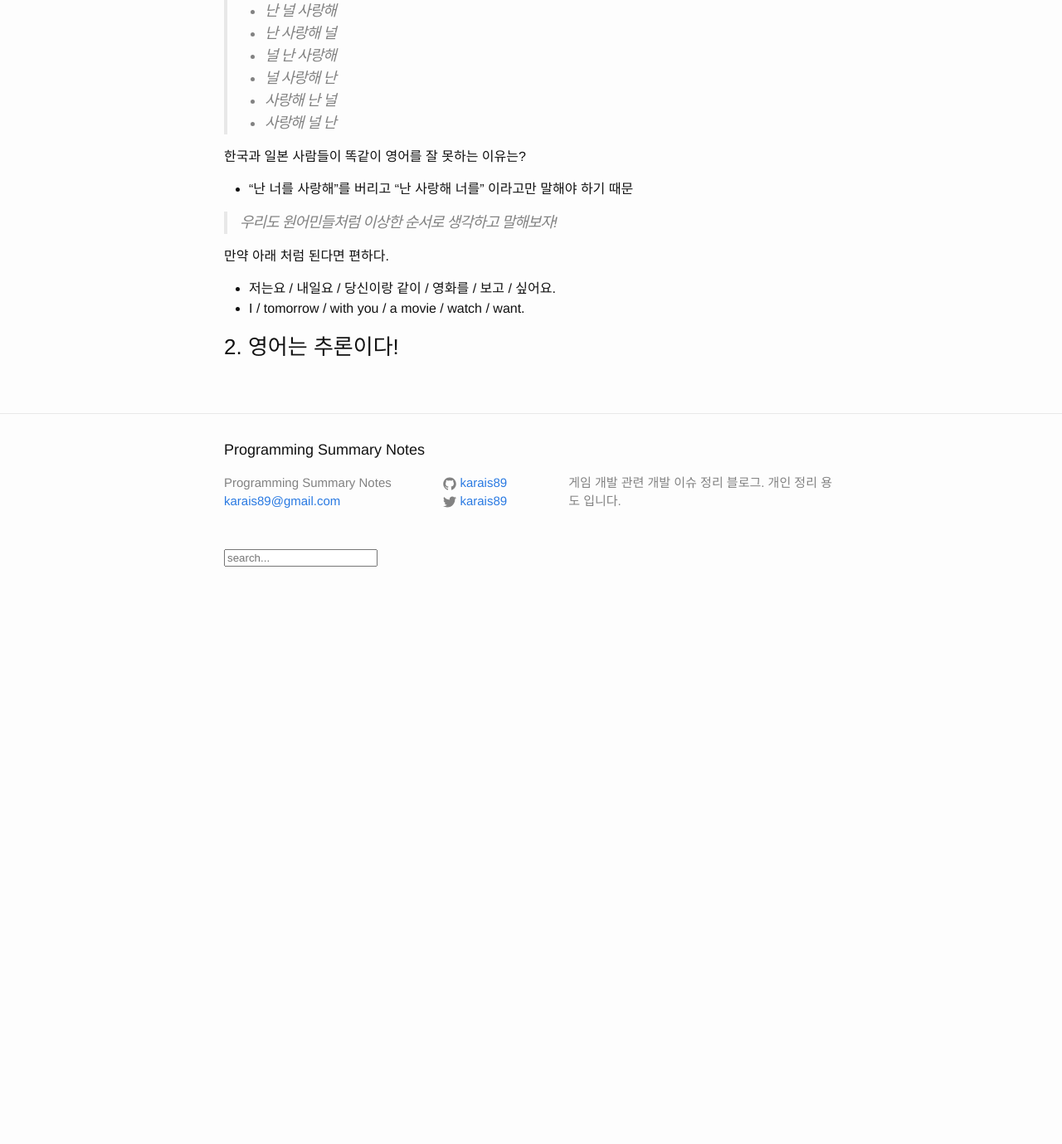
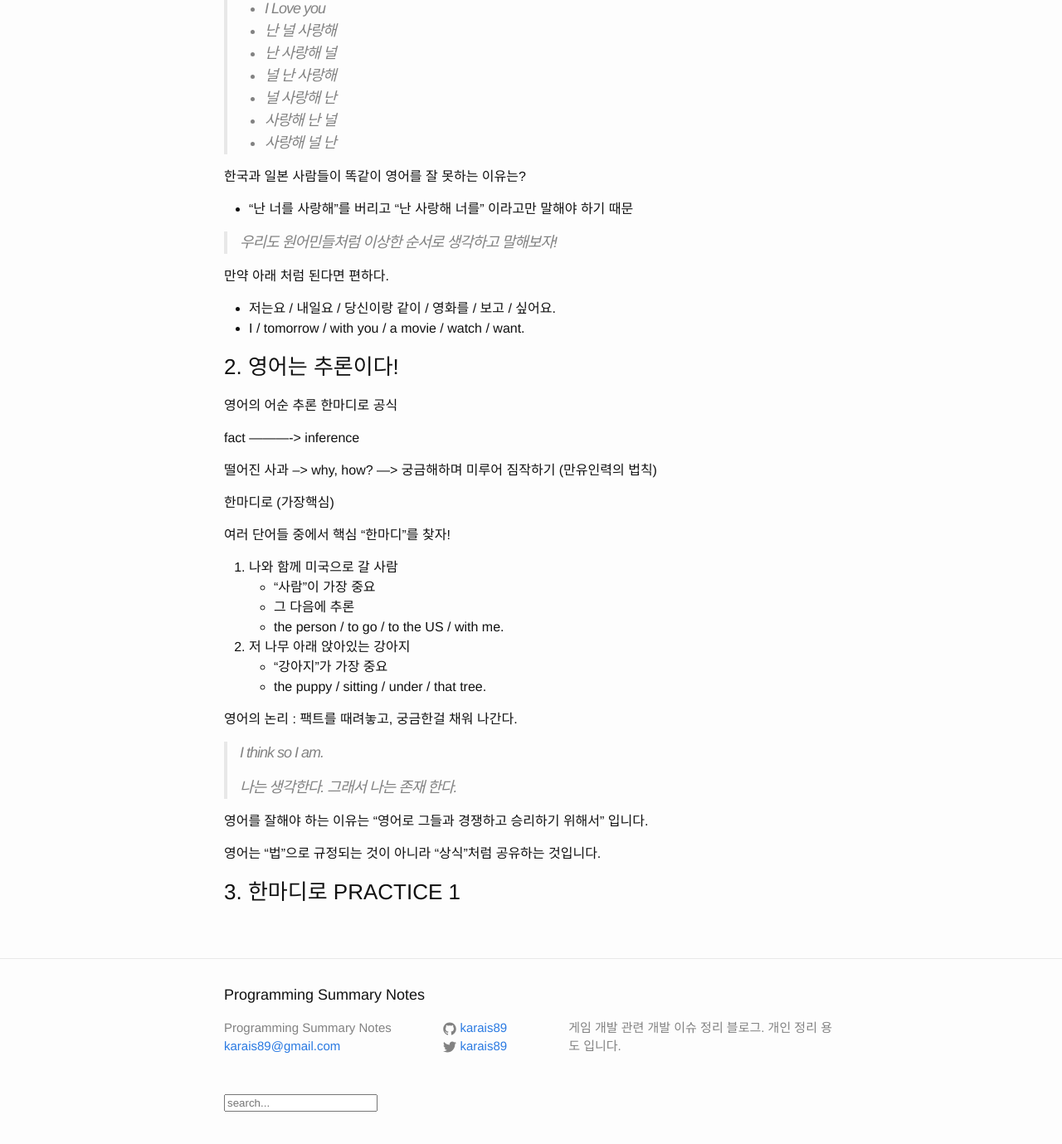
Before and after one commit to karais89/karais89.github.io_back, a Jekyll site: the page built from _posts/2018-11-12-hanmadiro-part-0.markdown, in a window 1280 px wide and 1400 px high, scrolled down 642 px. Shown: the top 1379 px of the window at 83% size. Built offline with Jekyll 4.4.1, drawn with Linux system fonts in a browser that asks for light colours; comment, search, counter and statistics services are not loaded; before the commit the page ends 1385 px from its top, so only the background shows below that.

Commit message:
update post 3. 한마디로 PRACTICE 1

```diff
--- a/_posts/2018-11-12-hanmadiro-part-0.markdown
+++ b/_posts/2018-11-12-hanmadiro-part-0.markdown
@@ -39,3 +39,33 @@
 - I / tomorrow / with you / a movie / watch / want.
 
 ### 2. 영어는 추론이다!
+
+영어의 어순 추론 한마디로 공식
+
+fact ----------> inference
+
+떨어진 사과 --> why, how? ---> 궁금해하며 미루어 짐작하기 (만유인력의 법칙)
+
+한마디로 (가장핵심)
+
+여러 단어들 중에서 핵심 "한마디"를 찾자!
+
+1. 나와 함께 미국으로 갈 사람
+    - "사람"이 가장 중요
+    - 그 다음에 추론
+    - the person / to go / to the US / with me.
+2. 저 나무 아래 앉아있는 강아지
+    - "강아지"가 가장 중요
+    - the puppy / sitting / under / that tree.
+
+영어의 논리 : 팩트를 때려놓고, 궁금한걸 채워 나간다.
+
+> I think so I am.
+>
+> 나는 생각한다. 그래서 나는 존재 한다.
+
+영어를 잘해야 하는 이유는 "영어로 그들과 경쟁하고 승리하기 위해서" 입니다.
+
+영어는 "법"으로 규정되는 것이 아니라 "상식"처럼 공유하는 것입니다.
+
+### 3. 한마디로 PRACTICE 1
```
